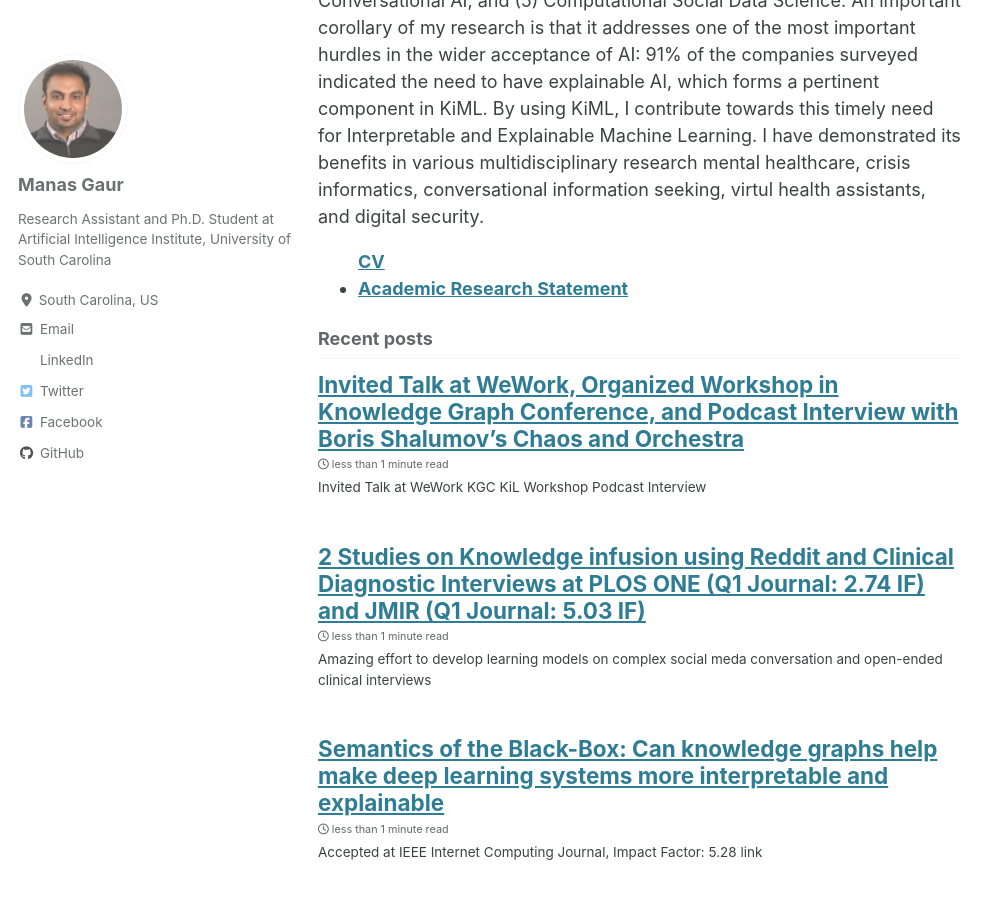
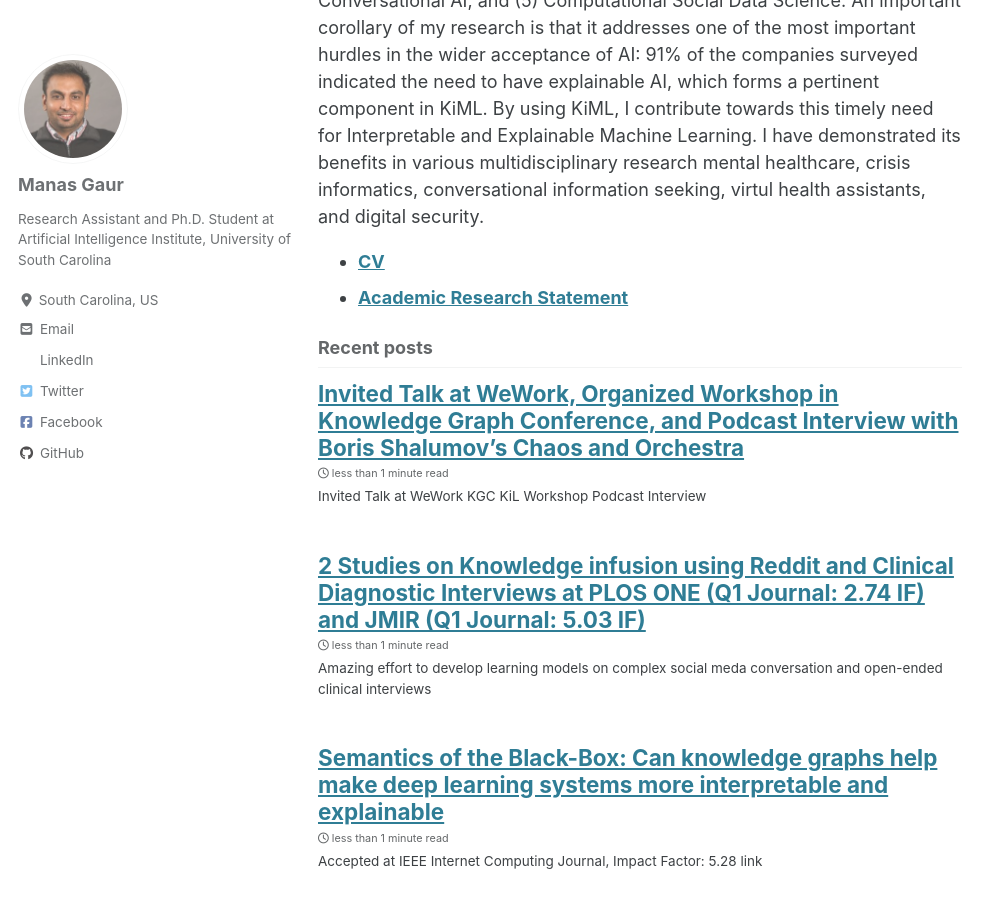
Before and after one commit to manasgaur/manasgaur.github.io, a Jekyll site: the page built from index.html, in a window 1280 px wide and 900 px high, scrolled down 660 px. Shown: the whole window, without its empty margins (0-1006 px from the left). Built offline with Jekyll 4.4.1, drawn with Linux system fonts in a browser that asks for light colours; cached includes are drawn as plain includes; nearby versions of some CDN libraries; the list of posts is cut into pages by our own code.

```diff
--- a/index.html
+++ b/index.html
@@ -17,6 +17,6 @@ An important corollary of my research is that it addresses one of the most impor
 contribute towards this timely need for Interpretable and Explainable Machine Learning. I have demonstrated its benefits in various multidisciplinary research mental healthcare, crisis informatics, conversational information seeking, virtul health assistants, and digital security.
 
 <ul>
-</li><a href=https://github.com/manasgaur/mysite/blob/master/Academic_ManasGaur_CV_2021.pdf><b>CV</b></a>
+<li><a href=https://github.com/manasgaur/mysite/blob/master/Academic_ManasGaur_CV_2021.pdf><b>CV</b></a>
 <li><a href=https://github.com/manasgaur/mysite/blob/master/Academic_Research_Statement_ManasGaur.pdf><b>Academic Research Statement</b></a>
 </ul>
```
